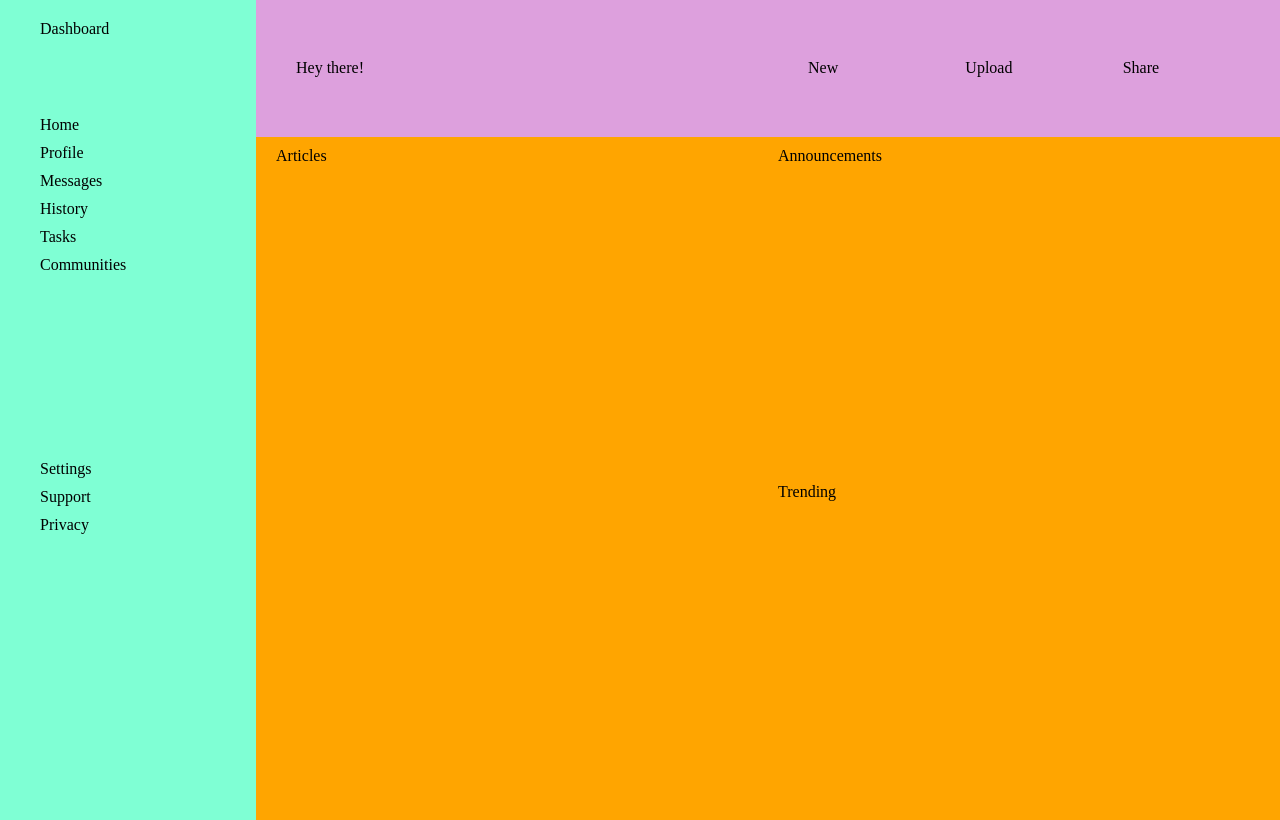
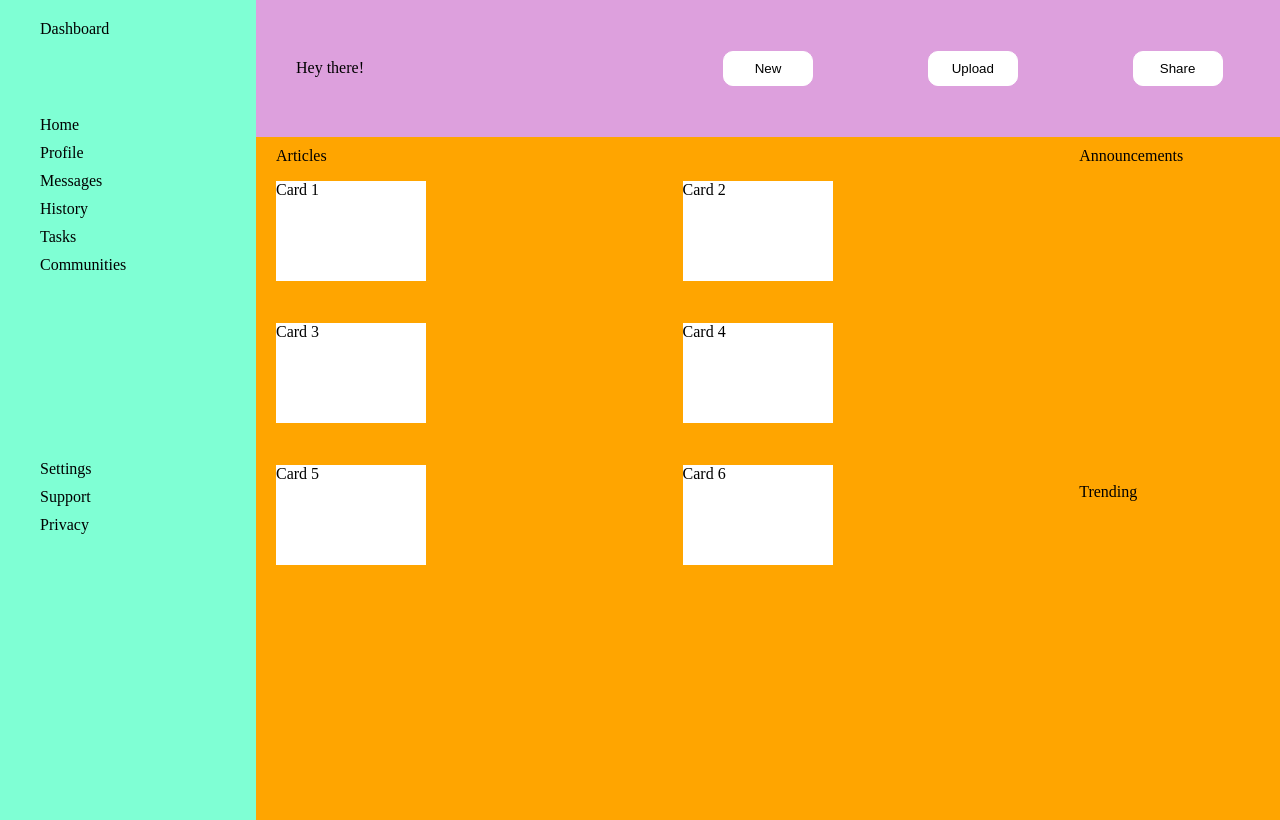
Before and after one commit to lijudu/dashboard, a plain HTML site: page index.html in a window 1280 px wide. Drawn offline with Linux system fonts and the light colour scheme; files that its build step writes are made by us from their sources; files whose address does not match are found by name.

Commit message:
Complete grid nesting

```diff
--- a/index.html
+++ b/index.html
@@ -30,13 +30,23 @@
             <div class="header">
                 <ul class="heyThere">Hey there!</ul>
                 <ul class="headerOptions">
-                    <li>New</li>
-                    <li>Upload</li>
-                    <li>Share</li>
+                    <button class="headerBTN">New</button>
+                    <button class="headerBTN">Upload</button>
+                    <button class="headerBTN">Share</button>
                 </ul>
             </div>
             <div class="main">
-                <div class="articles">Articles</div>
+                <div class="articlesContainer">
+                    <div class="articles">Articles</div>
+                    <div class="cardContainer">
+                        <p class="card">Card 1</p>
+                        <p class="card">Card 2</p>
+                        <p class="card">Card 3</p>
+                        <p class="card">Card 4</p>
+                        <p class="card">Card 5</p>
+                        <p class="card">Card 6</p>
+                    </div>
+                </div>
                 <div class="announcements">Announcements</div>
                 <div class="trending">Trending</div>
             </div>
--- a/styles.css
+++ b/styles.css
@@ -28,24 +28,31 @@ html, body {
 .header {
     background-color: plum;
     display: grid;
-    grid-template-columns: 50% 50%;
+    grid-template-columns: 40% 60%;
     align-items: center;
 }
 
 .headerOptions {
     display: grid;
     grid-template-columns: repeat(3, 1fr);
+    justify-items: center;
+    padding-left: 0;
 }
 
-.header ul {
-    list-style-type: none;
+.headerBTN {
+    width: 90px;
+    height: 35px;
+    border: 1px solid white;
+    background: white;
+    border-radius: 10px;
 }
+
 
 .main {
     background-color: orange;
     grid-column: 2/3;
     display: grid;
-    grid-template-columns: repeat(2, 1fr);
+    grid-template-columns: 80% 20%;
     grid-template-rows: repeat(2, 1fr);
     padding-top: 10px;
     padding-left: 20px;
@@ -55,8 +62,20 @@ html, body {
     margin: 0;
 }
 
-.articles {
+.articlesContainer {
     grid-row: span 2;
+}
+
+.cardContainer {
+    display: grid;
+    grid-template-columns: repeat(2, 1fr);
+    gap: 10px;
+}
+
+.card {
+    background-color: white;
+    height: 100px;
+    width: 150px;
 }
 
 .annoucements {
```
Also changed, not shown: 1 other file.
